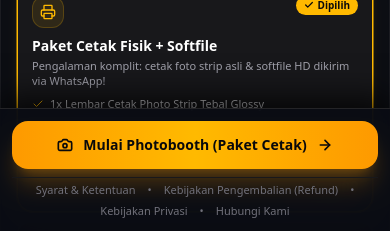
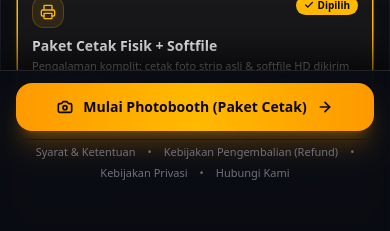
Before and after one commit to mochamadhennysoeyono-pixel/aimfoto, a React (Vite) app: page / in a window 390 px wide. Shown: the part 611-842 px from the top of the page. Built offline with nearby package versions, Linux system fonts and the light colour scheme; no server answers; a web font is replaced by a local one.

Commit message:
fix(ui): elevate mobile bottom action bar to clear Android 3-button navigation bar

```diff
--- a/src/components/Step10FinalSuccess.tsx
+++ b/src/components/Step10FinalSuccess.tsx
@@ -384,7 +384,7 @@ export const Step10FinalSuccess: React.FC<Step10FinalSuccessProps> = ({
   };
 
   return (
-    <div className="flex-1 flex flex-col justify-between max-w-md mx-auto w-full p-3 sm:p-4 min-h-0 overflow-y-auto pb-[max(1.75rem,calc(env(safe-area-inset-bottom)+1.5rem))]">
+    <div className="flex-1 flex flex-col justify-between max-w-md mx-auto w-full p-3 sm:p-4 min-h-0 overflow-y-auto pb-36 sm:pb-24">
       {/* Top Header */}
       <div className="shrink-0">
         <div className="flex items-center justify-between pb-2 border-b border-zinc-800">
--- a/src/components/Step1EventInfo.tsx
+++ b/src/components/Step1EventInfo.tsx
@@ -91,7 +91,7 @@ export const Step1EventInfo: React.FC<Step1EventInfoProps> = ({
   return (
     <div className="flex-1 flex flex-col max-w-xl mx-auto w-full relative">
       {/* Scrollable Event Info Content dengan padding bawah agar tidak tertutup bottom bar */}
-      <div className="p-4 sm:p-5 pb-36 space-y-4">
+      <div className="p-4 sm:p-5 pb-48 sm:pb-36 space-y-4">
         {/* Top Section: Header & Info Event */}
         <div className="space-y-3.5">
         {/* Banner Promo / Status Event */}
@@ -435,10 +435,7 @@ export const Step1EventInfo: React.FC<Step1EventInfoProps> = ({
       </div>
 
       {/* Bottom Action Bar (Fixed di Bawah Layar Seperti Bottom Nav Menu Admin) */}
-      <div
-        className="fixed bottom-0 left-0 right-0 z-40 max-w-lg mx-auto bg-[#0a0c13]/95 backdrop-blur-xl border-t border-zinc-800/90 shadow-[0_-10px_30px_rgba(0,0,0,0.8)] p-3 sm:p-4 space-y-2"
-        style={{ paddingBottom: 'max(0.85rem, env(safe-area-inset-bottom))' }}
-      >
+      <div className="fixed-bottom-action-bar space-y-2">
         <button
           id="btn-start-photobooth"
           onClick={onStart}
--- a/src/components/Step2ThemeSelect.tsx
+++ b/src/components/Step2ThemeSelect.tsx
@@ -175,7 +175,7 @@ export const Step2ThemeSelect: React.FC<Step2ThemeSelectProps> = ({
   return (
     <div className="flex-1 flex flex-col max-w-xl mx-auto w-full relative">
       {/* Scrollable Content Area dengan padding bawah agar tidak tertutup bottom bar */}
-      <div className="p-4 md:p-6 pb-28 sm:pb-32 space-y-4">
+      <div className="p-4 md:p-6 pb-44 sm:pb-32 space-y-4">
         {/* Header Bar */}
         <div className="flex items-center justify-between pb-3 border-b border-zinc-800">
           <button
@@ -448,10 +448,7 @@ export const Step2ThemeSelect: React.FC<Step2ThemeSelectProps> = ({
       </div>
 
       {/* Bottom Action Bar (Fixed di Bawah Layar Seperti Bottom Nav Menu Admin) */}
-      <div
-        className="fixed bottom-0 left-0 right-0 z-40 max-w-lg mx-auto bg-[#0a0c13]/95 backdrop-blur-xl border-t border-zinc-800/90 shadow-[0_-10px_30px_rgba(0,0,0,0.8)] px-4 py-3"
-        style={{ paddingBottom: 'max(0.85rem, env(safe-area-inset-bottom))' }}
-      >
+      <div className="fixed-bottom-action-bar">
         <button
           id="btn-confirm-frame"
           disabled={!activeFrame}
--- a/src/components/Step4Camera.tsx
+++ b/src/components/Step4Camera.tsx
@@ -564,7 +564,9 @@ export const Step4Camera: React.FC<Step4CameraProps> = ({
   };
 
   return (
-    <div className="flex-1 flex flex-col justify-between max-w-lg mx-auto w-full p-3 sm:p-4 min-h-0 overflow-y-auto">
+    <div className={`flex-1 flex flex-col justify-between max-w-lg mx-auto w-full p-3 sm:p-4 min-h-0 overflow-y-auto ${
+      capturedPhotos.length >= targetPhotoCount ? 'pb-44 sm:pb-32' : 'pb-16 sm:pb-8'
+    }`}>
       {/* Offscreen Canvas for capture */}
       <canvas ref={canvasRef} className="hidden" />
 
@@ -1020,7 +1022,7 @@ export const Step4Camera: React.FC<Step4CameraProps> = ({
 
       {/* Bottom Main Action Button when photos are complete */}
       {capturedPhotos.length >= targetPhotoCount && (
-        <div className="pt-2 pb-1 border-t border-zinc-800 flex flex-col gap-2 shrink-0">
+        <div className="fixed-bottom-action-bar">
           <button
             id="btn-proceed-to-filters"
             onClick={handleProceed}
--- a/src/components/Step5Filters.tsx
+++ b/src/components/Step5Filters.tsx
@@ -28,7 +28,7 @@ export const Step5Filters: React.FC<Step5FiltersProps> = ({
   return (
     <div className="flex-1 flex flex-col max-w-lg mx-auto w-full relative">
       {/* Scrollable Filters Content dengan padding bawah */}
-      <div className="p-3 sm:p-4 pb-28 space-y-3">
+      <div className="p-3 sm:p-4 pb-44 sm:pb-32 space-y-3">
         {/* Header */}
         <div className="shrink-0">
         <div className="flex items-center justify-between pb-2 border-b border-zinc-800">
@@ -200,10 +200,7 @@ export const Step5Filters: React.FC<Step5FiltersProps> = ({
       </div>
 
       {/* Bottom Action Bar (Fixed di Bawah Layar Seperti Bottom Nav Menu Admin) */}
-      <div
-        className="fixed bottom-0 left-0 right-0 z-40 max-w-lg mx-auto bg-[#0a0c13]/95 backdrop-blur-xl border-t border-zinc-800/90 shadow-[0_-10px_30px_rgba(0,0,0,0.8)] p-3 sm:p-4"
-        style={{ paddingBottom: 'max(0.85rem, env(safe-area-inset-bottom))' }}
-      >
+      <div className="fixed-bottom-action-bar">
         <button
           id="btn-confirm-filter"
           onClick={onNext}
--- a/src/components/Step6Slotting.tsx
+++ b/src/components/Step6Slotting.tsx
@@ -451,7 +451,7 @@ export const Step6Slotting: React.FC<Step6SlottingProps> = ({
   return (
     <div className="flex-1 flex flex-col max-w-lg mx-auto w-full relative">
       {/* Scrollable Content dengan padding bawah */}
-      <div className="p-2.5 sm:p-4 pb-28 space-y-3">
+      <div className="p-2.5 sm:p-4 pb-44 sm:pb-32 space-y-3">
         {/* Header Bar */}
         <div className="shrink-0">
         <div className="flex items-center justify-between pb-2 border-b border-zinc-800">
@@ -882,10 +882,7 @@ export const Step6Slotting: React.FC<Step6SlottingProps> = ({
       </div>
 
       {/* Bottom Action Bar (Fixed di Bawah Layar Seperti Bottom Nav Menu Admin) */}
-      <div
-        className="fixed bottom-0 left-0 right-0 z-40 max-w-lg mx-auto bg-[#0a0c13]/95 backdrop-blur-xl border-t border-zinc-800/90 shadow-[0_-10px_30px_rgba(0,0,0,0.8)] p-3 sm:p-4 flex items-center gap-2"
-        style={{ paddingBottom: 'max(0.85rem, env(safe-area-inset-bottom))' }}
-      >
+      <div className="fixed-bottom-action-bar flex items-center gap-2">
         {selectedSlotIndex < slots.length - 1 ? (
           <button
             type="button"
--- a/src/components/Step8PreviewLocked.tsx
+++ b/src/components/Step8PreviewLocked.tsx
@@ -188,7 +188,7 @@ export const Step8PreviewLocked: React.FC<Step8PreviewLockedProps> = ({
   return (
     <div className="flex-1 flex flex-col max-w-md mx-auto w-full relative">
       {/* Scrollable Content dengan padding bawah */}
-      <div className="p-4 pb-28 space-y-3">
+      <div className="p-4 pb-44 sm:pb-32 space-y-3">
         {/* Top Header */}
         <div className="shrink-0">
         <div className="flex items-center justify-between pb-2 border-b border-zinc-800">
@@ -379,10 +379,7 @@ export const Step8PreviewLocked: React.FC<Step8PreviewLockedProps> = ({
       </div>
 
       {/* Bottom Action Bar (Fixed di Bawah Layar Seperti Bottom Nav Menu Admin) */}
-      <div
-        className="fixed bottom-0 left-0 right-0 z-40 max-w-lg mx-auto bg-[#0a0c13]/95 backdrop-blur-xl border-t border-zinc-800/90 shadow-[0_-10px_30px_rgba(0,0,0,0.8)] p-3 sm:p-4"
-        style={{ paddingBottom: 'max(0.85rem, env(safe-area-inset-bottom))' }}
-      >
+      <div className="fixed-bottom-action-bar">
         <button
           id="btn-proceed-to-checkout"
           disabled={isLoading || !watermarkedImg}
--- a/src/components/Step9Checkout.tsx
+++ b/src/components/Step9Checkout.tsx
@@ -562,7 +562,7 @@ export const Step9Checkout: React.FC<Step9CheckoutProps> = ({
   // JIKA EVENT GRATIS (0rb)
   if (isFreeEvent) {
     return (
-      <div className="flex-1 flex flex-col justify-between max-w-md mx-auto w-full p-4 overflow-y-auto space-y-4 pb-[max(1.5rem,calc(env(safe-area-inset-bottom)+1.25rem))]">
+      <div className="flex-1 flex flex-col justify-between max-w-md mx-auto w-full p-4 overflow-y-auto space-y-4 pb-36 sm:pb-24">
         <div className="shrink-0 flex items-center justify-between pb-2 border-b border-zinc-800">
           <button
             onClick={onBack}
@@ -625,7 +625,7 @@ export const Step9Checkout: React.FC<Step9CheckoutProps> = ({
 
   // JIKA EVENT BERBAYAR (Toko / Rumahan)
   return (
-    <div className="flex-1 flex flex-col justify-between max-w-lg mx-auto w-full p-4 overflow-y-auto space-y-3 pb-[max(1.5rem,calc(env(safe-area-inset-bottom)+1.25rem))]">
+    <div className="flex-1 flex flex-col justify-between max-w-lg mx-auto w-full p-4 overflow-y-auto space-y-3 pb-36 sm:pb-24">
       {/* Header Langkah */}
       <div className="shrink-0">
         <div className="flex items-center justify-between pb-2 border-b border-zinc-800">
--- a/src/index.css
+++ b/src/index.css
@@ -1,6 +1,15 @@
 @import "tailwindcss";
 
 @layer base {
+  :root {
+    --mobile-bottom-nav-pb: max(3.25rem, calc(env(safe-area-inset-bottom, 0px) + 1.5rem));
+  }
+  @media (min-width: 640px) {
+    :root {
+      --mobile-bottom-nav-pb: max(1rem, env(safe-area-inset-bottom, 0px));
+    }
+  }
+
   html, body, #root {
     min-height: 100%;
     margin: 0;
@@ -42,3 +51,24 @@
   background: #272a38;
   border-radius: 4px;
 }
+
+/* Docked bottom action bar matching admin bottom nav but with mobile system bar clearance */
+.fixed-bottom-action-bar {
+  position: fixed;
+  bottom: 0;
+  left: 0;
+  right: 0;
+  z-index: 50;
+  max-width: 32rem; /* matches max-w-lg */
+  margin-left: auto;
+  margin-right: auto;
+  background-color: rgba(10, 12, 19, 0.96);
+  backdrop-filter: blur(16px);
+  -webkit-backdrop-filter: blur(16px);
+  border-top: 1px solid rgba(39, 39, 42, 0.9);
+  box-shadow: 0 -12px 36px rgba(0, 0, 0, 0.85);
+  padding-left: 1rem;
+  padding-right: 1rem;
+  padding-top: 0.75rem;
+  padding-bottom: var(--mobile-bottom-nav-pb);
+}
```
Also changed, not shown: src/components/Step7Overlay.tsx (+3 -6 lines).
